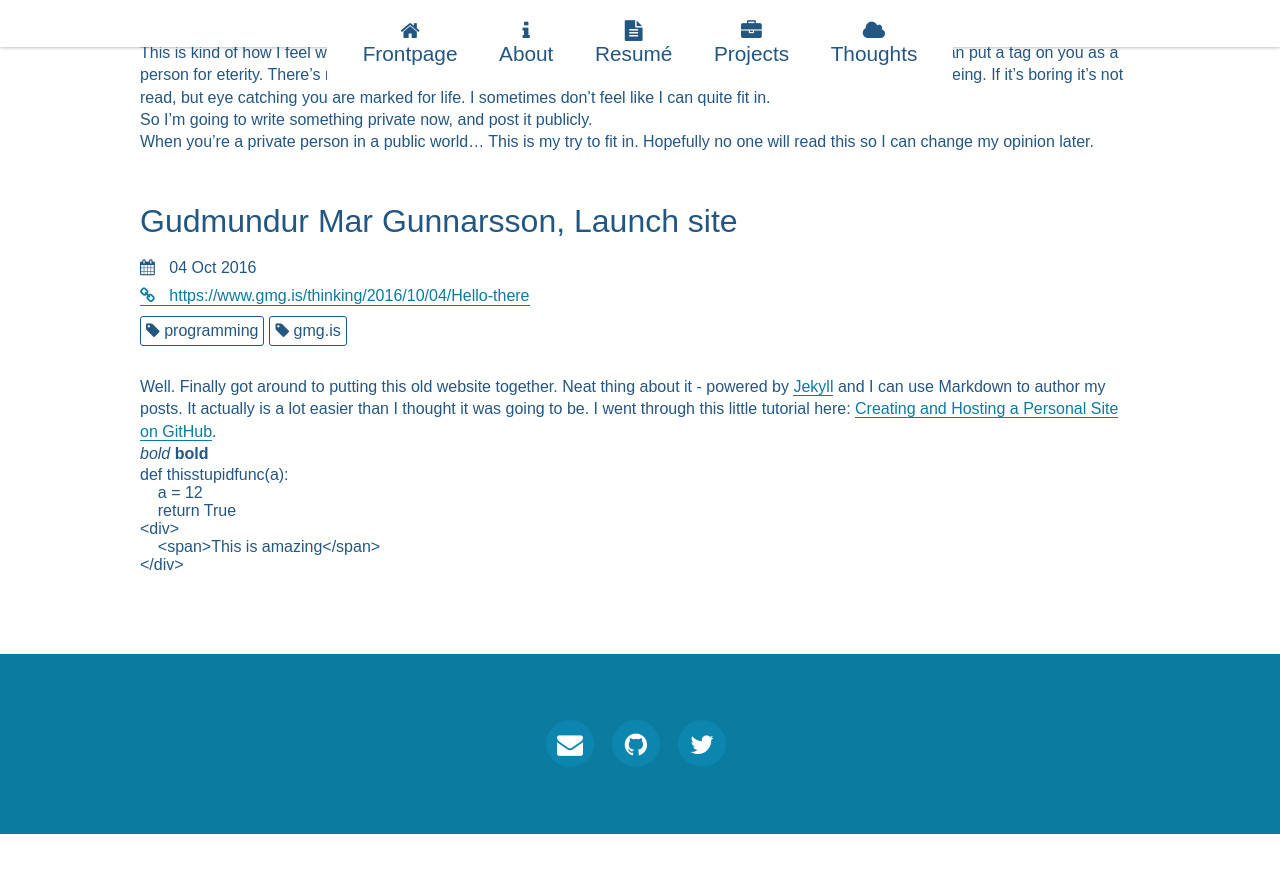
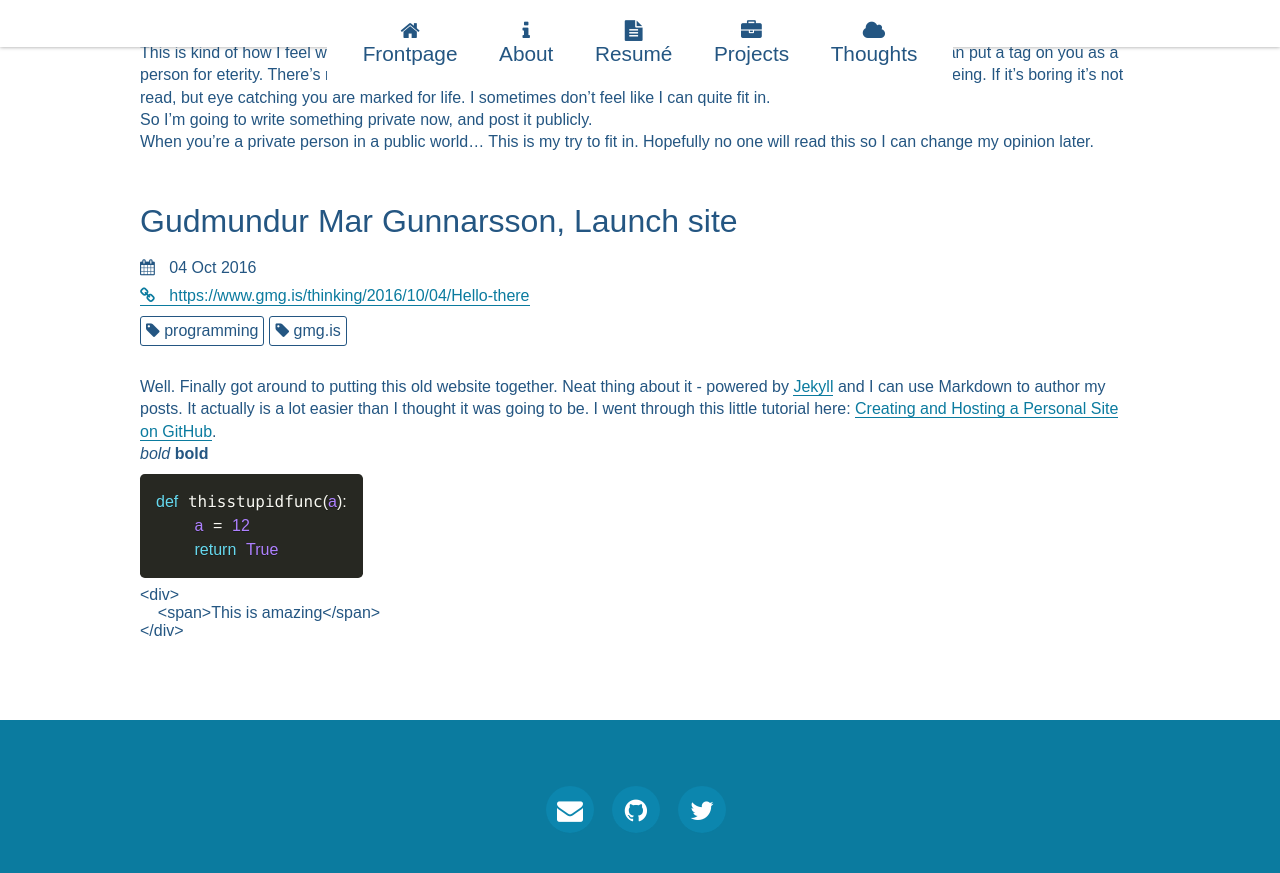
Before and after one commit to gudmundurmar/gmg.is, a Jekyll site: the page built from thinking/index.html, in a window 1280 px wide and 900 px high, scrolled down 1654 px. Shown: the top 873 px of the window. Built offline with Jekyll 4.4.1, drawn with Linux system fonts in a browser that asks for light colours; before the commit the page ends 2488 px from its top, so only the background shows below that.

Commit message:
Fix Prism markup.

```diff
--- a/_layouts/default.html
+++ b/_layouts/default.html
@@ -15,6 +15,6 @@ layout: compress
     </div>
     <script type="text/javascript" src="{{site.baseurl}}/public/plugins/vue/vue.min.js"></script>
     <script type="text/javascript" src="{{site.baseurl}}/public/js/frontpage.js"></script>
-    <script type="text/javascript" async src="{{site.baseurl}}/public/plugins/prism/min/prism-min.js"></script>
+    <script type="text/javascript" src="{{site.baseurl}}/public/plugins/prism/min/prism-min.js"></script>
   </body>
 </html>
--- a/_sass/plugins/_prism.scss
+++ /dev/null
@@ -1,197 +0,0 @@
-/**
- * Prism base code highlighter theme using Sass
- *
- * @author @MoOx
- */
-
-// prism selector
-$code-selector: "code[class*=\"language-\"], pre[class*=\"language-\"]";
-$code-selector-block: "pre[class*=\"language-\"]";
-$code-selector-inline: ":not(pre) > code[class*=\"language-\"]";
-
-// generic stuff
-$code-font-family: 		Menlo, Monaco, "Courier New", monospace	!default;
-$code-font-size: 		12px	!default;
-$code-line-height:		18px	!default;
-
-$code-tab-size: 		4		!default;
-$code-hyphens: 			none	!default;
-
-$code-block-padding: 	12px	!default;
-$code-inline-padding: 	2px 6px	!default;
-$code-border-radius: 	5px		!default;
-
-$code-border: 			1px solid #e1e1e8 	!default;
-$code-background: 		#2a2a2a 			!default;
-$code-color: 			#fff 				!default;
-$code-color-fade:		#bebec5 			!default;
-$code-text-shadow: 		0 1px 0 #000 		!default;
-$code-box-shadow: 		1px 1px .3em -.1em #000 inset !default;
-
-// $code-linenums-padding:		7px !default;
-// $code-linenums-width: 			40px !default;
-// $code-linenums-background:		#444 !default;
-// $code-linenums-border-color:	#555 !default;
-// $code-linenums-border-width:	1px !default;
-
-@if $code-selector != null {
-	#{$code-selector} {
-		-moz-tab-size: $code-tab-size;
-		-o-tab-size: $code-tab-size;
-		tab-size: $code-tab-size;
-
-		-webkit-hyphens: $code-hyphens;
-		-moz-hyphens: $code-hyphens;
-		-ms-hyphens: $code-hyphens;
-		hyphens: $code-hyphens;
-
-		// whitespace management
-		white-space: pre; // fallback
-		white-space: pre-wrap;
-		word-break: break-all;
-		word-wrap: break-word;
-
-		font-family: $code-font-family;
-		font-size: 	$code-font-size;
-		line-height: $code-line-height;
-
-		color: $code-color;
-		text-shadow: $code-text-shadow;
-		background: $code-background;
-	}
-}
-
-%code-background {
-	border-radius: $code-border-radius;
-	border: $code-border;
-	box-shadow: $code-box-shadow;
-}
-
-@if $code-selector-block != null {
-	#{$code-selector-block} {
-		@extend %code-background;
-		padding: $code-block-padding;
-	}
-}
-
-@if $code-selector-inline != null {
-	#{$code-selector-inline} {
-		@extend %code-background;
-		padding: $code-inline-padding;
-	}
-}
-
-// pre[class*="language-"],
-// :not(pre) > code[class*="language-"] {
-// 	background: $code-background;
-// }
-
-// prism tokens
-//
-$code-color-comment:		null	!default;
-$code-color-keyword:		null	!default;
-$code-color-value:			null	!default;
-$code-color-string:			null	!default;
-$code-color-name:			null	!default;
-$code-color-number:			null	!default;
-$code-color-variable:		null	!default;
-$code-color-selector:		null	!default;
-$code-color-punctuation:	$code-color-fade	!default;
-
-#{$code-selector} {
-	.namespace {
-		opacity: .7;
-	}
-
-	.token {
-		&.comment,
-		&.prolog,
-		&.doctype,
-		&.cdata {
-			color: $code-color-comment;
-		}
-
-		&.null,
-		&.operator,
-		&.boolean,
-		&.number {
-			color: $code-color-number;
-		}
-
-		&.attr-name,
-		&.string {
-			color: $code-color-string;
-		}
-
-		&.entity,
-		&.url,
-		.language-css &.string,
-		.style &.string {
-			color: $code-color-string;
-		}
-
-		&.selector {
-			color: $code-color-selector;
-		}
-
-		&.atrule,
-		&.attr-value,
-		&.keyword,
-		&.control,
-		&.directive,
-		&.important,
-		&.unit {
-			color: $code-color-keyword;
-		}
-
-		&.regex,
-		&.statement {
-			color: $code-color-value;
-		}
-
-		&.placeholder,
-		&.variable {
-			color: $code-color-variable;
-		}
-
-		&.property,
-		&.tag {
-			font-style: italic;
-		}
-
-		&.important,
-		&.statement {
-			font-weight: bold;
-		}
-
-		// todo ?
-		// &.mixin
-		// &.gradient
-		// &.abslength
-		// &.easing
-		// &.time
-		// &.angle
-		// &.fontfamily
-
-		// ruby/vim https://github.com/LeaVerou/prism/pull/18
-		// &.inst-var
-		// &.builtin
-		// &.const
-		// &.symbol
-		//
-		// php https://github.com/LeaVerou/prism/pull/20
-		// &.deliminator
-		// &.function
-
-		&.punctuation {
-			color: $code-color-punctuation;
-		}
-
-		&.entity {
-			cursor: help;
-		}
-
-		// for dev :)
-		&.debug { color: red }
-	}
-}
--- /dev/null
+++ b/_sass/plugins/prism.scss
@@ -0,0 +1,137 @@
+/* http://prismjs.com/download.html?themes=prism-okaidia&languages=markup+css+clike+javascript+php+python&plugins=show-language */
+/**
+ * okaidia theme for JavaScript, CSS and HTML
+ * Loosely based on Monokai textmate theme by http://www.monokai.nl/
+ * @author ocodia
+ */
+
+code[class*="language-"],
+pre[class*="language-"] {
+	color: #f8f8f2;
+	text-shadow: 0 1px rgba(0, 0, 0, 0.3);
+	font-family: Consolas, Monaco, 'Andale Mono', monospace;
+	direction: ltr;
+	text-align: left;
+	white-space: pre;
+	word-spacing: normal;
+	word-break: normal;
+	line-height: 1.5;
+
+	-moz-tab-size: 4;
+	-o-tab-size: 4;
+	tab-size: 4;
+
+	-webkit-hyphens: none;
+	-moz-hyphens: none;
+	-ms-hyphens: none;
+	hyphens: none;
+}
+
+/* Code blocks */
+pre[class*="language-"] {
+	padding: 1em;
+	margin: .5em 0;
+	overflow: auto;
+	border-radius: 0.3em;
+}
+
+:not(pre) > code[class*="language-"],
+pre[class*="language-"] {
+	background: #272822;
+}
+
+/* Inline code */
+:not(pre) > code[class*="language-"] {
+	padding: .1em;
+	border-radius: .3em;
+}
+
+.token.comment,
+.token.prolog,
+.token.doctype,
+.token.cdata {
+	color: slategray;
+}
+
+.token.punctuation {
+	color: #f8f8f2;
+}
+
+.namespace {
+	opacity: .7;
+}
+
+.token.property,
+.token.tag,
+.token.constant,
+.token.symbol,
+.token.deleted {
+	color: #f92672;
+}
+
+.token.boolean,
+.token.number {
+	color: #ae81ff;
+}
+
+.token.selector,
+.token.attr-name,
+.token.string,
+.token.char,
+.token.builtin,
+.token.inserted {
+	color: #a6e22e;
+}
+
+.token.operator,
+.token.entity,
+.token.url,
+.language-css .token.string,
+.style .token.string,
+.token.variable {
+	color: #f8f8f2;
+}
+
+.token.atrule,
+.token.attr-value {
+	color: #e6db74;
+}
+
+.token.keyword {
+	color: #66d9ef;
+}
+
+.token.regex,
+.token.important {
+	color: #fd971f;
+}
+
+.token.important {
+	font-weight: bold;
+}
+
+.token.entity {
+	cursor: help;
+}
+
+pre[class*='language-'] {
+	position: relative;
+}
+pre[class*='language-'] > code[data-language] {
+	overflow: scroll;
+	max-height: 28em;
+	display: block;
+}
+pre[class*='language-'] > code[data-language]::before {
+	content: attr(data-language);
+	color: black;
+	background-color: #CFCFCF;
+	display: inline-block;
+	position: absolute;
+	top: 0;
+	right: 0;
+	font-size: 0.9em;
+	border-radius: 0 0 0 5px;
+	padding: 0 0.5em;
+	text-shadow: none;
+}
```
